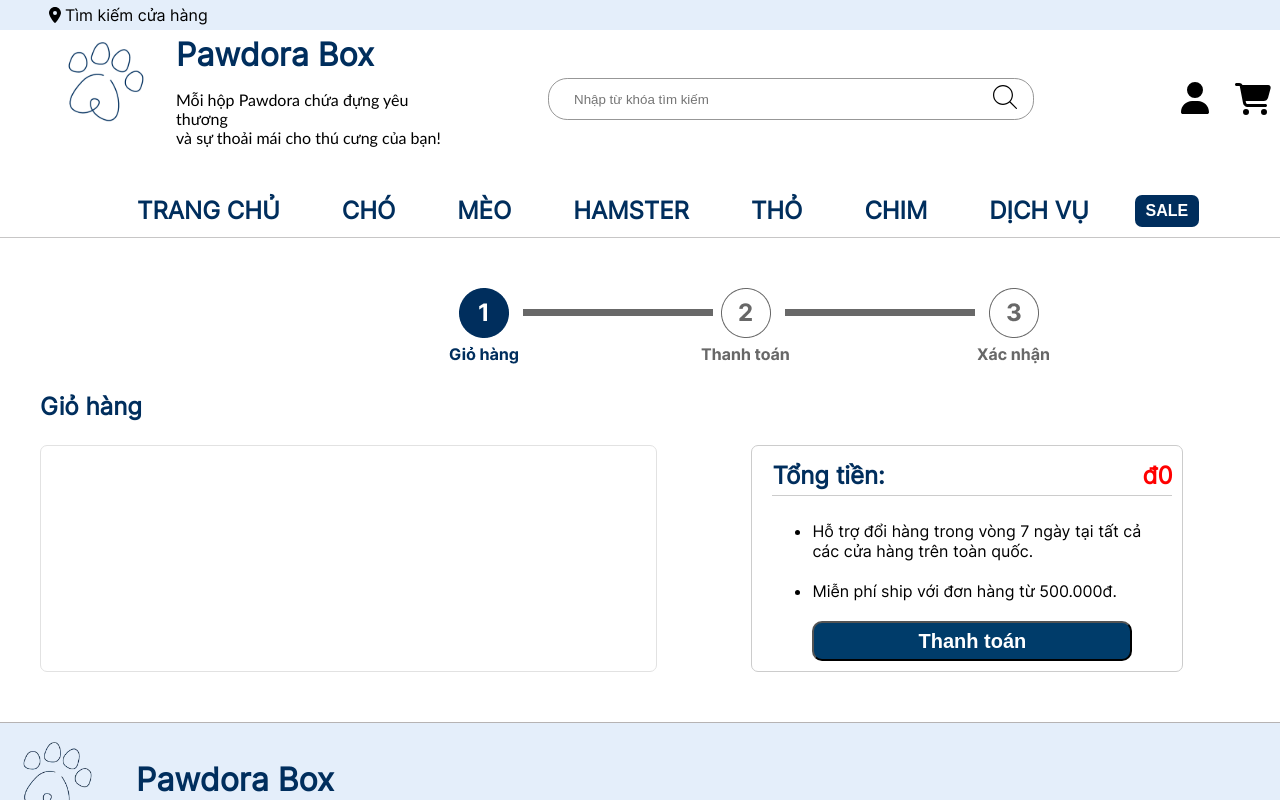
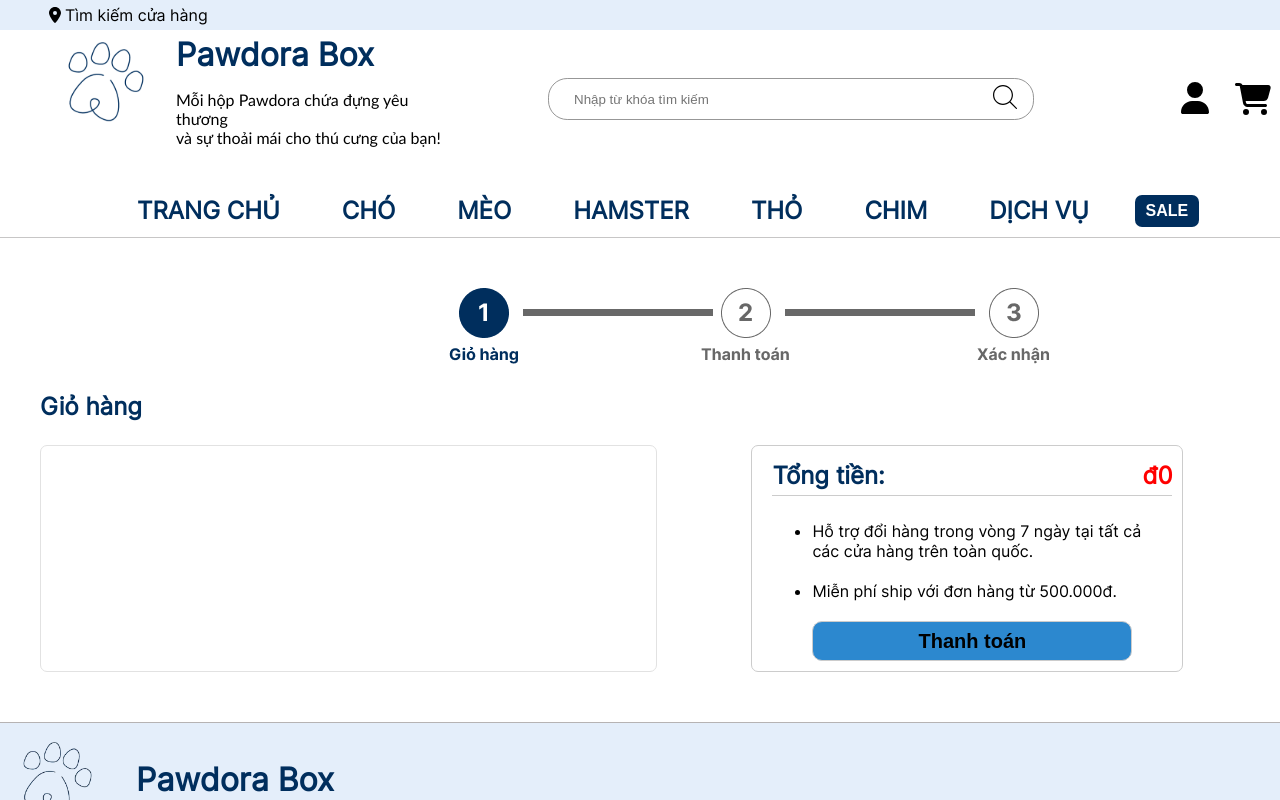
Before and after one commit to YaseiTanuki/Pawdora-Box, a React (Vite) app: page /cart in a window 1280 px wide. In both pictures the pointer is over the button "Thanh toán". Shown: the top 800 px of the page. Built offline with nearby package versions, Linux system fonts and the light colour scheme.

Commit message:
add hover effect

```diff
--- a/src/components/small_components/delivery_info/delivery_info.scss
+++ b/src/components/small_components/delivery_info/delivery_info.scss
@@ -62,5 +62,12 @@
         border-radius: 8px;
         padding: 0 30px;
         margin-left: 5px;
+        border: 1px solid #ccc;
+
+        &:hover{
+            background-color: #2c88cf;
+            color: black;
+
+        }
     }
 }
--- a/src/pages/cart/cart.scss
+++ b/src/pages/cart/cart.scss
@@ -93,6 +93,12 @@
             font-size: 20px;
             font-weight: bold;
             margin-left: 10%;
+            border: 1px solid #ccc;
+            &:hover{
+                background-color: #2c88cf;
+                color: black;
+
+            }
         }
         li{
             margin-bottom: 20px;
--- a/src/pages/sub_cart_page/sub_cart_page.scss
+++ b/src/pages/sub_cart_page/sub_cart_page.scss
@@ -114,5 +114,11 @@
         color: white;
         border-radius: 9px;
         margin-left: 10px;
+
+        &:hover{
+            background-color: #2c88cf;
+            color: black;
+
+        }
     }
 }
--- a/src/pages/thanks_page/thanks_page.scss
+++ b/src/pages/thanks_page/thanks_page.scss
@@ -44,9 +44,15 @@
                     height: 40px;
                     background-color: #003c6a;
                     color:white;
-
+                    border: 1px solid #ccc;
                     border-radius: 10px;
                     padding: 0 20px;
+
+                    &:hover{
+                        background-color: #2c88cf;
+                        color: black;
+
+                    }
                 }
             }
         }
```
